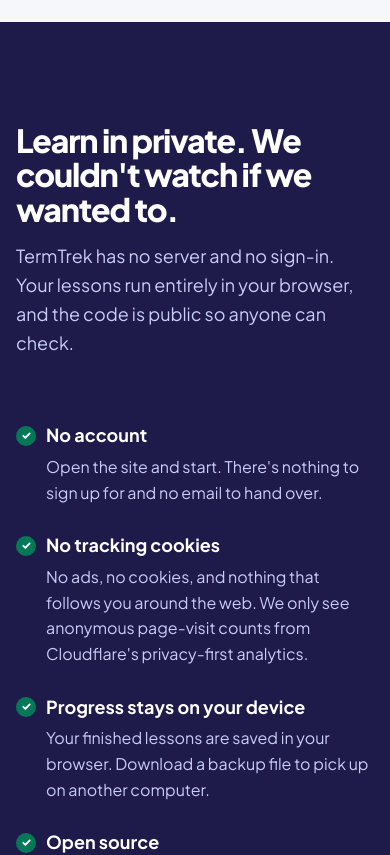
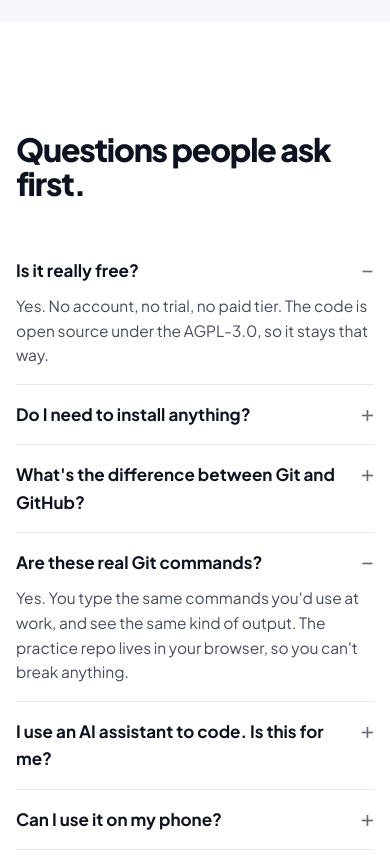
Before and after one commit to chrisglaske/termtrek, a React (Vite) app: page / in a window 390 px wide. Shown: the part 5780-6635 px from the top of the page. Built offline with nearby package versions, Linux system fonts and the light colour scheme.

Commit message:
feat(ui): add a short FAQ and tighten the privacy wording

```diff
--- /dev/null
+++ b/src/ui/landing/Faq.tsx
@@ -0,0 +1,65 @@
+import { Link } from 'react-router'
+
+interface Item {
+  q: string
+  a: React.ReactNode
+}
+
+const LEFT: Item[] = [
+  { q: 'Is it really free?', a: 'Yes. No account, no trial, no paid tier. The code is open source under the AGPL-3.0, so it stays that way.' },
+  {
+    q: 'Do I need to install anything?',
+    a: (
+      <>
+        No. Everything runs in your browser. When you're ready to use Git on your own computer, <Link to="/guides">the guides</Link> walk you through installing it on macOS or Windows.
+      </>
+    ),
+  },
+  {
+    q: "What's the difference between Git and GitHub?",
+    a: 'Git is the tool that saves versions of your project on your computer. GitHub is a website that stores a copy online so a team can share it. The course teaches Git first, then how to work with a server like GitHub.',
+  },
+]
+
+const RIGHT: Item[] = [
+  {
+    q: 'Are these real Git commands?',
+    a: "Yes. You type the same commands you'd use at work, and see the same kind of output. The practice repo lives in your browser, so you can't break anything.",
+  },
+  {
+    q: 'I use an AI assistant to code. Is this for me?',
+    a: "Very much. Assistants run Git commands for you all the time. After this course you'll know what they did, and how to undo it if needed.",
+  },
+  {
+    q: 'Can I use it on my phone?',
+    a: 'Yes, every lesson works on a phone. Typing commands is easier with a keyboard, so a laptop is nicer for longer sessions.',
+  },
+]
+
+function Column({ items }: { items: Item[] }): React.JSX.Element {
+  return (
+    <div>
+      {items.map((it, i) => (
+        <details key={it.q} open={i === 0}>
+          <summary>{it.q}</summary>
+          <p>{it.a}</p>
+        </details>
+      ))}
+    </div>
+  )
+}
+
+/** Short FAQ in two columns (one on narrow screens); native open/close, no script. */
+export function Faq(): React.JSX.Element {
+  return (
+    <section className="blk faq-sec" id="faq" aria-labelledby="faq-title">
+      <div className="wrap">
+        <h2 id="faq-title" className="h2">Questions people ask first.</h2>
+        <div className="faq">
+          <Column items={LEFT} />
+          <Column items={RIGHT} />
+        </div>
+      </div>
+    </section>
+  )
+}
--- a/src/ui/landing/Landing.css
+++ b/src/ui/landing/Landing.css
@@ -694,6 +694,64 @@ html {
   margin-top: 28px;
 }
 
+/* faq */
+.landing .faq-sec {
+  padding-bottom: 90px;
+}
+.landing .faq {
+  margin-top: 40px;
+  display: grid;
+  grid-template-columns: repeat(2, minmax(0, 1fr));
+  gap: 0 40px;
+  align-items: start;
+}
+.landing .faq details {
+  border-bottom: 1px solid var(--line);
+  padding: 16px 0;
+}
+.landing .faq summary {
+  cursor: pointer;
+  font-weight: 700;
+  font-size: 17px;
+  list-style: none;
+  display: flex;
+  justify-content: space-between;
+  gap: 12px;
+  border-radius: 6px;
+}
+.landing .faq summary::-webkit-details-marker {
+  display: none;
+}
+.landing .faq summary::after {
+  content: '+';
+  color: var(--mute);
+  font-weight: 400;
+  font-size: 22px;
+  line-height: 1;
+}
+.landing .faq details[open] summary::after {
+  content: '\2212';
+}
+.landing .faq summary:focus-visible {
+  outline: 2px solid var(--accent);
+  outline-offset: 3px;
+}
+.landing .faq details p {
+  margin: 10px 0 0;
+  color: var(--ink2);
+  font-size: 15.5px;
+  max-width: 34em;
+}
+.landing .faq details p a {
+  color: var(--accent-ink);
+  text-decoration: underline;
+}
+@media (max-width: 860px) {
+  .landing .faq {
+    grid-template-columns: 1fr;
+  }
+}
+
 /* privacy band */
 .landing .priv {
   background: var(--band);
--- a/src/ui/landing/Landing.tsx
+++ b/src/ui/landing/Landing.tsx
@@ -6,6 +6,7 @@ import { SOURCE_URL } from '../layout/links'
 import { useDocumentTitle } from '../layout/useDocumentTitle'
 import { HeroDemo } from './HeroDemo'
 import { CourseRail } from './CourseRail'
+import { Faq } from './Faq'
 import { HowItWorks } from './LessonPreview'
 import { courseStats, formatHoursShort } from '../../lessons/courseStats'
 import '../buttons.css'
@@ -129,11 +130,13 @@ export function Landing(): React.JSX.Element {
           </div>
         </section>
 
+        <Faq />
+
         <section className="priv" id="privacy" aria-labelledby="privacy-title">
           <div className="wrap">
             <div>
-              <h2 id="privacy-title" className="h2">Learn in private. We couldn't watch if we wanted to.</h2>
-              <p className="sub">TermTrek has no server and no sign-in. Your lessons run entirely in your browser, and the code is public so anyone can check.</p>
+              <h2 id="privacy-title" className="h2">Learn in private.</h2>
+              <p className="sub">No sign-in and no account. Your lessons run entirely in your browser, and all we see is an anonymous count of page visits. The code is public, so anyone can check.</p>
             </div>
             <dl>
               <div>
```
Also changed, not shown: 1 other file (tests, documents, lock files or other folders).
